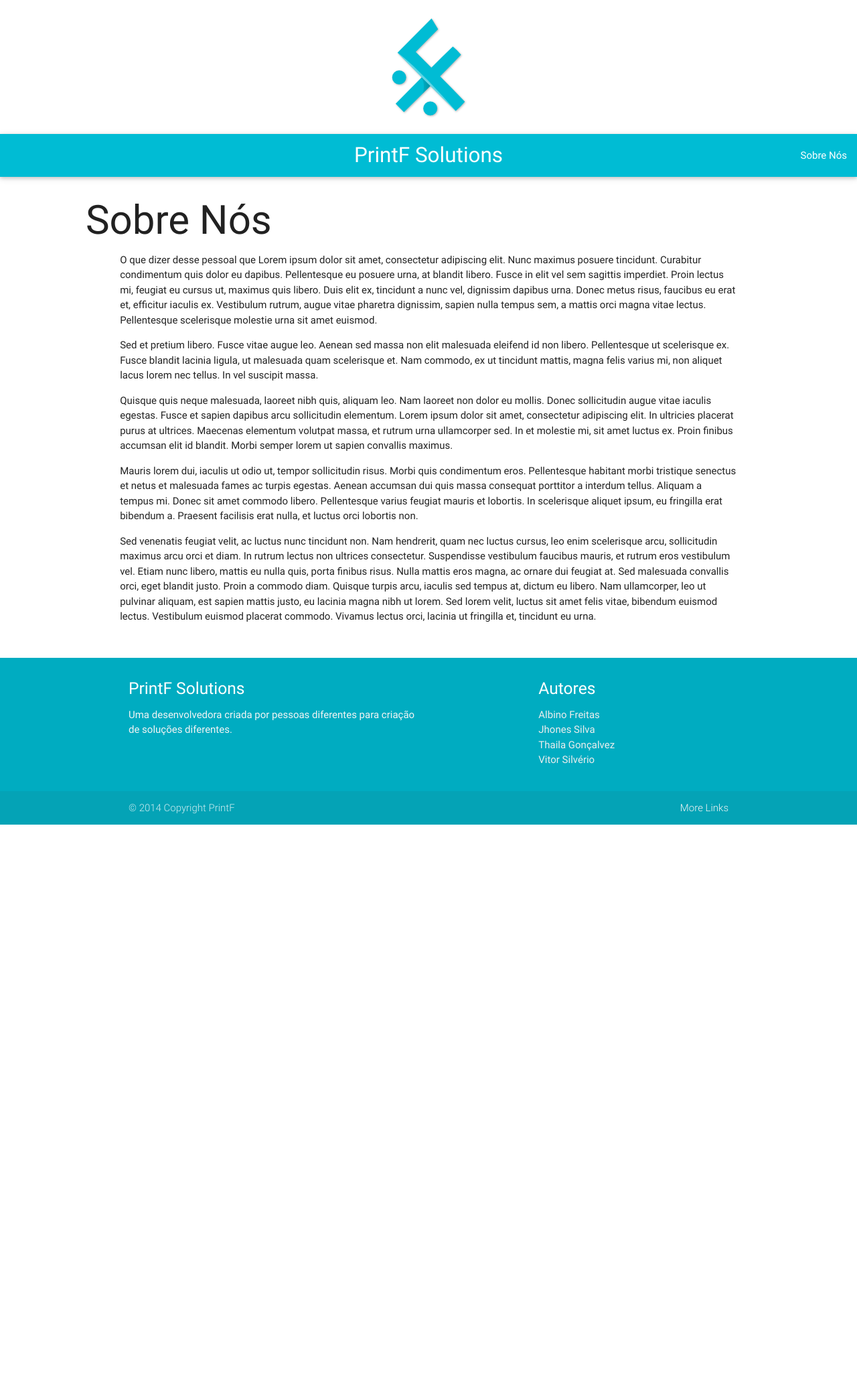
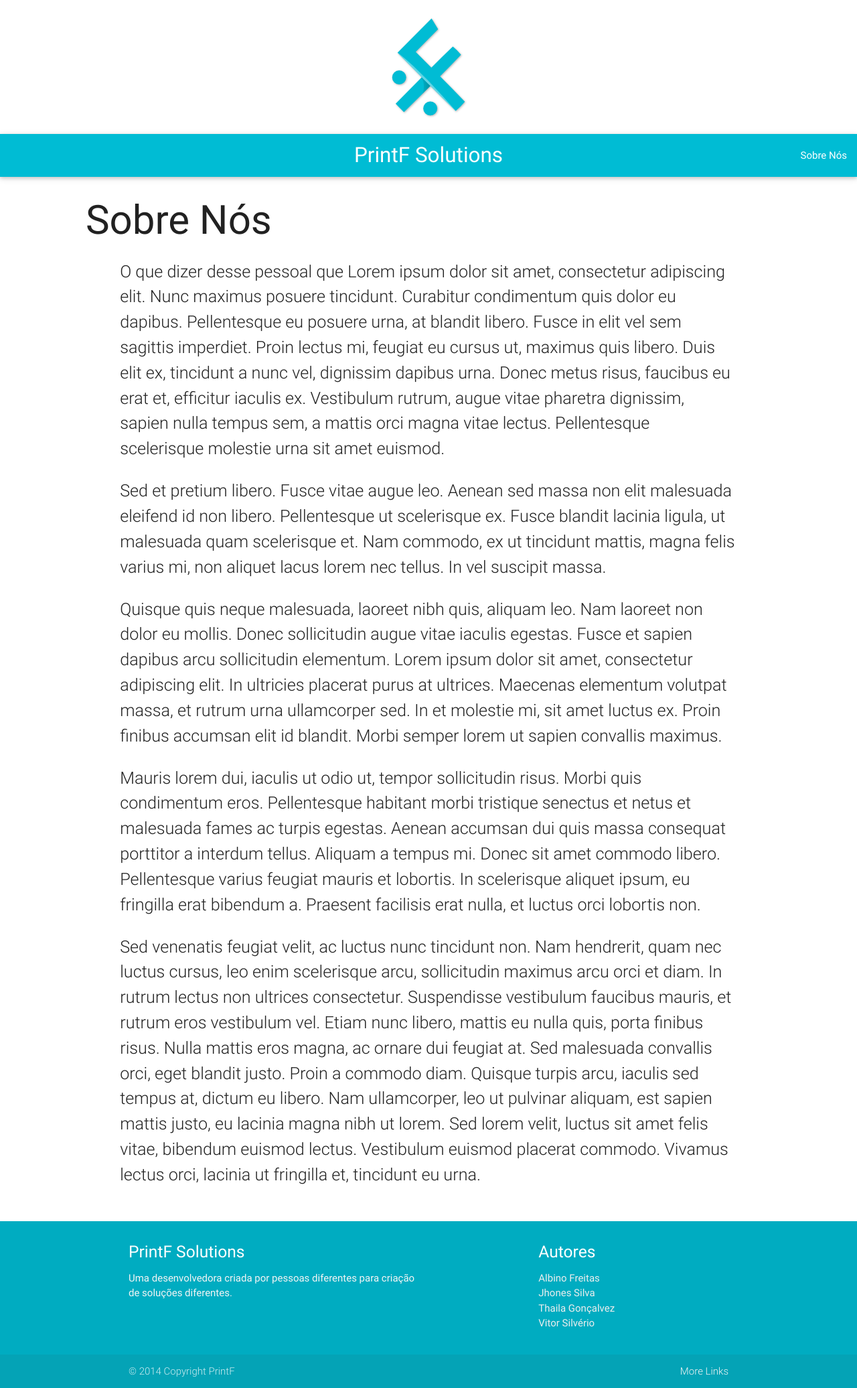
Before and after one commit to PrintFSolutions/educake.github.io, a Jekyll site: the page built from about.md, in a window 1280 px wide. Shown: the whole page at 67% size. Built offline with Jekyll 4.4.1, drawn with Linux system fonts in a browser that asks for light colours; before the commit the page ends 1231 px from its top, so only the background shows below that.

Commit message:
=Making page content flow-text Was added .flow-text to page <div> content to make the text larger and responsive.

```diff
--- a/_layouts/page.html
+++ b/_layouts/page.html
@@ -7,7 +7,7 @@ layout: default
     <h1 class="post-title">{{ page.title | escape }}</h1>
   </header>
 
-  <div class="post-content">
+  <div class="post-content flow-text">
     {{ content }}
   </div>
 
```
